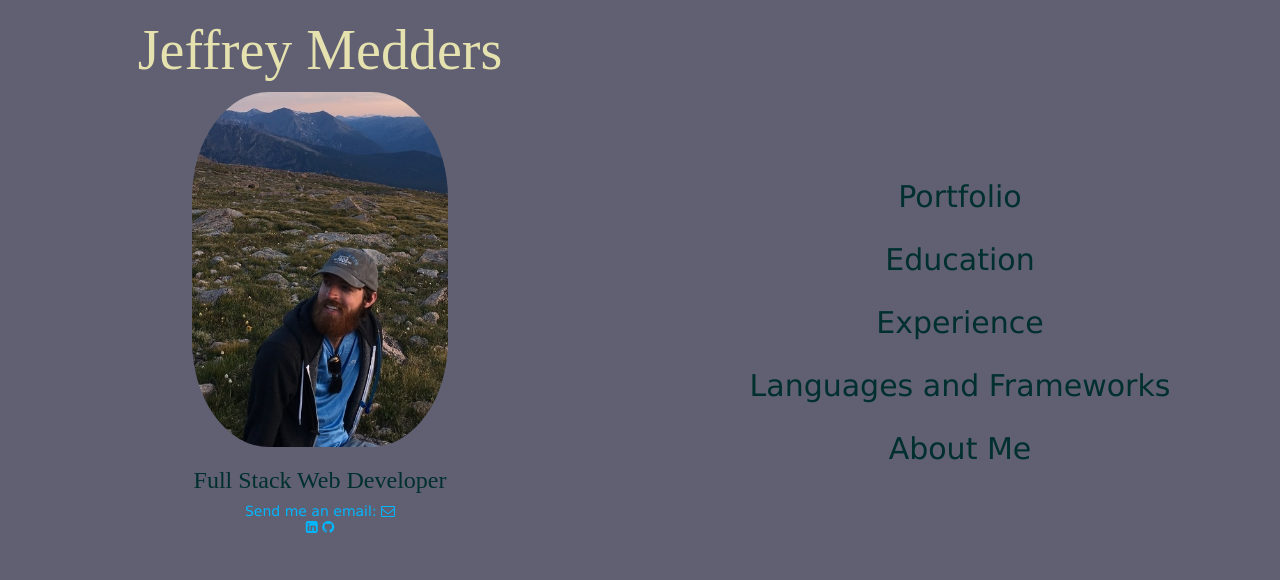
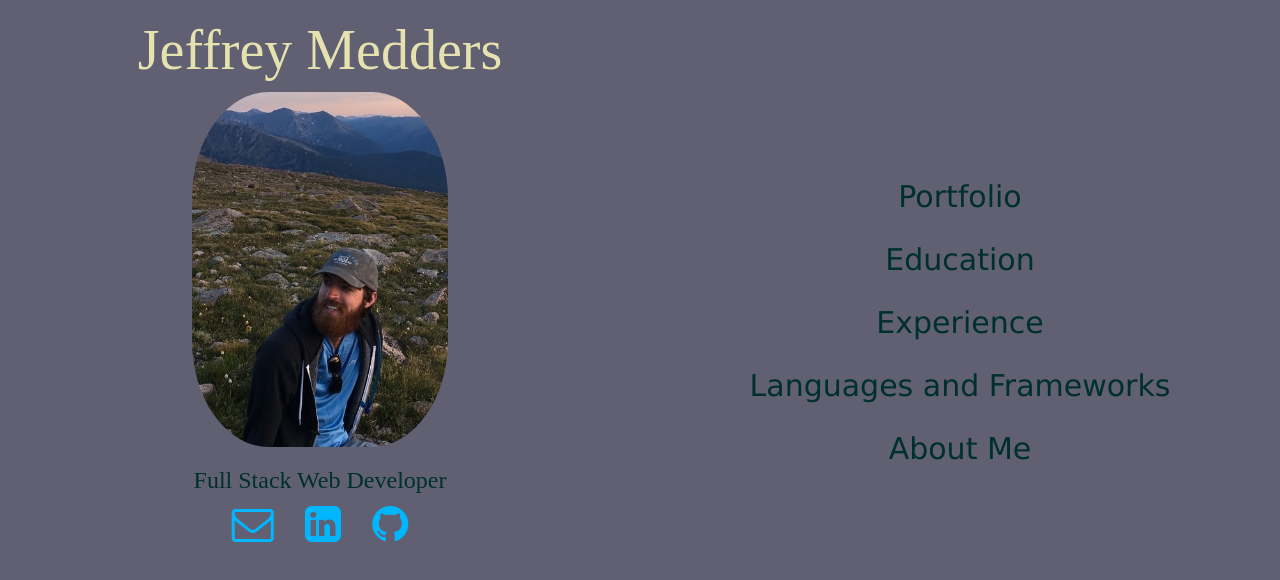
Before and after one commit to Jmedders/mysite, a website: page public/index.html in a window 1280 px wide. Drawn offline with nearby package versions, Linux system fonts and the light colour scheme; a web font is replaced by a local one.

Commit message:
changed fa icon sizes

```diff
--- a/public/index.html
+++ b/public/index.html
@@ -20,15 +20,16 @@
     <h1 id="myName">Jeffrey Medders</h1>
     <img id="picturesOfMe" ng-src="longscrop.jpg" alt="Picture of jeff">
     <h3 id="title">Full Stack Web Developer</h3>
-    <a href="mailto:medders.jeffrey@gmail.com">Send me an email:
-      <span class="fa fa-envelope-o"></span>
+    <a href="mailto:medders.jeffrey@gmail.com">
+      <span class="fa fa-envelope-o fa-3x"></span>
     </a>
-    <br>
+    &nbsp;  &nbsp;  &nbsp;
     <a href="https://www.linkedin.com/in/jeffrey-medders-7a5ba1bb">
-      <span class="fa fa-linkedin-square"></span>
+      <span class="fa fa-linkedin-square fa-3x"></span>
     </a>
+    &nbsp;  &nbsp;  &nbsp;
     <a href="https://github.com/Jmedders">
-      <span class="fa fa-github"></span>
+      <span class="fa fa-github fa-3x"></span>
     </a>
   </div>
   <div id="right">
@@ -41,7 +42,7 @@
     <h2 class="jeffInfo "ng-click="view.languages = !view.languages">Languages and Frameworks</h2>
     <p ng-show="view.languages">JavaScript, SQL/PostgreSQL, Node|Express, AngularJS, HTML5|CSS, Sass, TDD, Agile workflow</p>
     <h2 class="jeffInfo" ng-click="view.aboutme = !view.aboutme">About Me</h2>
-    <p ng-show="view.aboutme">I live in the Boulder/Denver area of Colorado. I love exploring Colorado's abundance of mountains and forests. I'm obsessed with music, feel free to check my band out: <a ng-href="https://www.soundcloud.com/adult-colour"><span class="fa fa-soundcloud" aria-hidden="true"> Soundcloud </span></a></p>
+    <p ng-show="view.aboutme">I live in the Boulder/Denver area of Colorado. I love exploring Colorado's abundance of mountains and forests. I'm obsessed with music, feel free to check my band out: <a ng-href="https://www.soundcloud.com/adult-colour"><span class="fa fa-soundcloud fa-2x" aria-hidden="true"> Soundcloud </span></a></p>
   </div>
 
 </body>
```
